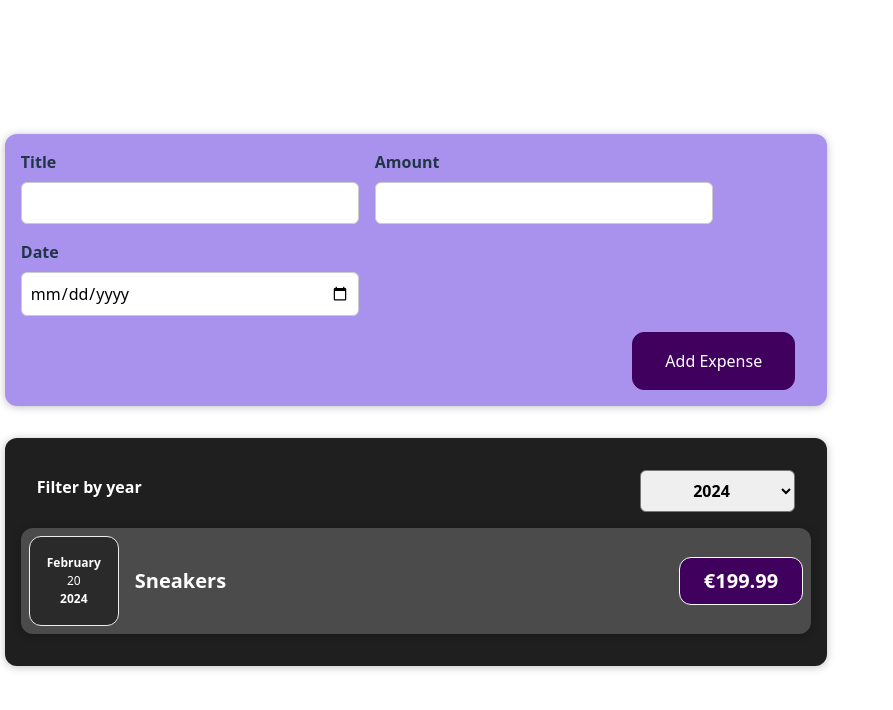
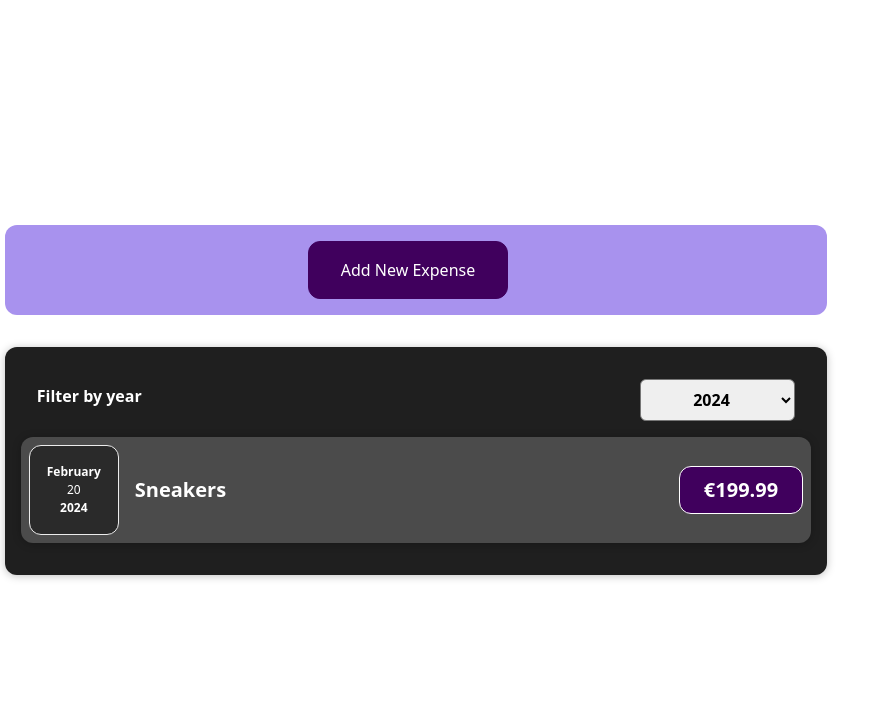
Before and after one commit to Ge0rgEdward/react_2026, a React (Vite) app: page / in a window 1280 px wide. Shown: the top 710 px of the page, without its empty margins (0-893 px from the left). Built offline with nearby package versions, Linux system fonts and the light colour scheme.

Commit message:
näita/peida loogika expenseFormi-le

```diff
--- a/src/components/Expenses/Expenses.jsx
+++ b/src/components/Expenses/Expenses.jsx
@@ -1,7 +1,8 @@
 import { useState } from 'react';
-import ExpenseItem from './ExpenseItem';
+// // // import ExpenseItem from './ExpenseItem';
 import Card from '../UI/Card';
 import ExpensesFilter from './ExpensesFilter';
+import ExpensesList from './ExpensesList';
 import './Expenses.css';
 
 const Expenses = (props) => {
@@ -26,9 +27,7 @@
         onChangeFilter={filterChangeHandler}
       />
 
-      {filteredExpenses.map((expense) => (
-        <ExpenseItem key={expense.id} data={expense} />
-      ))}
+      <ExpensesList items={filteredExpenses} />
     </Card>
   );
 };
--- /dev/null
+++ b/src/components/Expenses/ExpensesList.css
@@ -0,0 +1,9 @@
+.expenses-list {
+    list-style: none;
+    padding: 0;
+}
+
+.expenses-list__fallback {
+    color: white;
+    text-align: center;
+}
--- /dev/null
+++ b/src/components/Expenses/ExpensesList.jsx
@@ -0,0 +1,24 @@
+import ExpenseItem from "./ExpenseItem";
+import "./ExpensesList.css";
+
+const ExpensesList = (props) => {
+  if (props.items.length === 0) {
+    return (
+      <h2 className="expenses-list__fallback">
+        No expenses found.
+      </h2>
+    );
+  }
+
+  return (
+    <ul className="expenses-list">
+      {props.items.map((expense) => (
+        <li key={expense.id}>
+          <ExpenseItem data={expense} />
+        </li>
+      ))}
+    </ul>
+  );
+};
+
+export default ExpensesList;
--- a/src/components/NewExpense/ExpenseForm.jsx
+++ b/src/components/NewExpense/ExpenseForm.jsx
@@ -8,7 +8,6 @@
 
   const titleChangeHandler = (event) => {
     setEnteredTitle(event.target.value);
-    console.log(event.target.value);
   };
 
   const amountChangeHandler = (event) => {
@@ -67,6 +66,9 @@
       </div>
 
       <div className="new-expense__actions">
+        <button type="button" onClick={props.onCancel}>
+          Cancel
+        </button>
         <button type="submit">Add Expense</button>
       </div>
     </form>
--- a/src/components/NewExpense/NewExpense.css
+++ b/src/components/NewExpense/NewExpense.css
@@ -6,7 +6,6 @@
   max-width: 95%;
   border-radius: 12px;
   text-align: center;
-    box-shadow: 0 1px 8px rgba(0, 0, 0, 0.25);
 }
 
 .new-expense button {
@@ -25,14 +24,3 @@
   background-color: #510674;
   border-color: #510674;
 }
-
-.new-expense button.alternative {
-    color: #220131;
-    border-color: transparent;
-    background-color: transparent;
-}
-
-.new-expense button.alternative:hover,
-.new-expense button.alternative:active {
-    background-color: #ddb3f8;
-}
--- a/src/components/NewExpense/NewExpense.jsx
+++ b/src/components/NewExpense/NewExpense.jsx
@@ -1,7 +1,10 @@
+import { useState } from 'react';
 import './NewExpense.css';
 import ExpenseForm from './ExpenseForm';
 
 const NewExpense = (props) => {
+  const [editForm, setEditForm] = useState(false);
+
   const saveExpenseDataHandler = (enteredExpenseData) => {
     const expenseData = {
       ...enteredExpenseData,
@@ -9,11 +12,26 @@
     };
 
     props.onAddExpense(expenseData);
+    setEditForm(false);
+  };
+
+  const startEditingHandler = () => {
+    setEditForm(true);
+  };
+
+  const stopEditingHandler = () => {
+    setEditForm(false);
   };
 
   return (
     <div className="new-expense">
-      <ExpenseForm onSaveExpenseData={saveExpenseDataHandler} />
+      {!editForm && <button onClick={startEditingHandler}>Add New Expense</button>}
+      {editForm && (
+        <ExpenseForm
+          onSaveExpenseData={saveExpenseDataHandler}
+          onCancel={stopEditingHandler}
+        />
+      )}
     </div>
   );
 };
```
Also changed, not shown: src/components/NewExpense/ExpenseForm.css (indentation only). Lines whose indentation alone changed are shown as unchanged.
